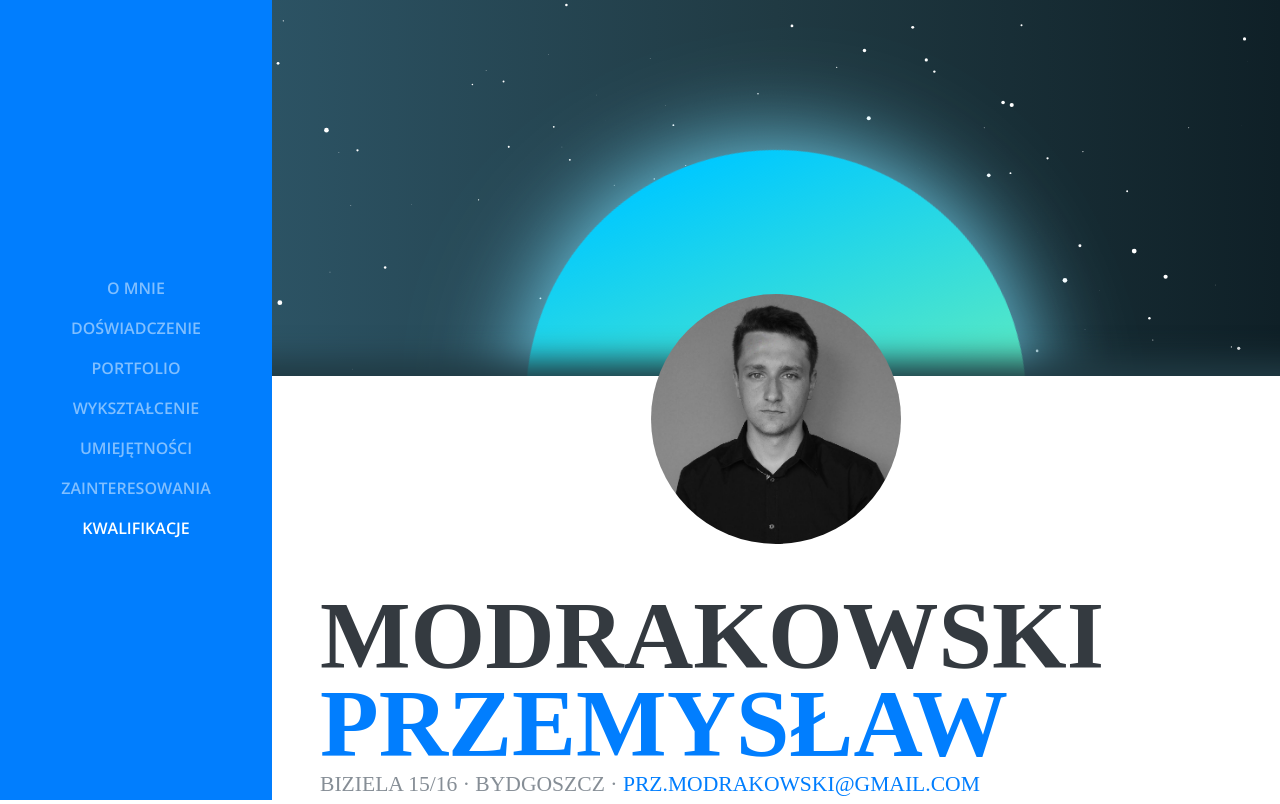
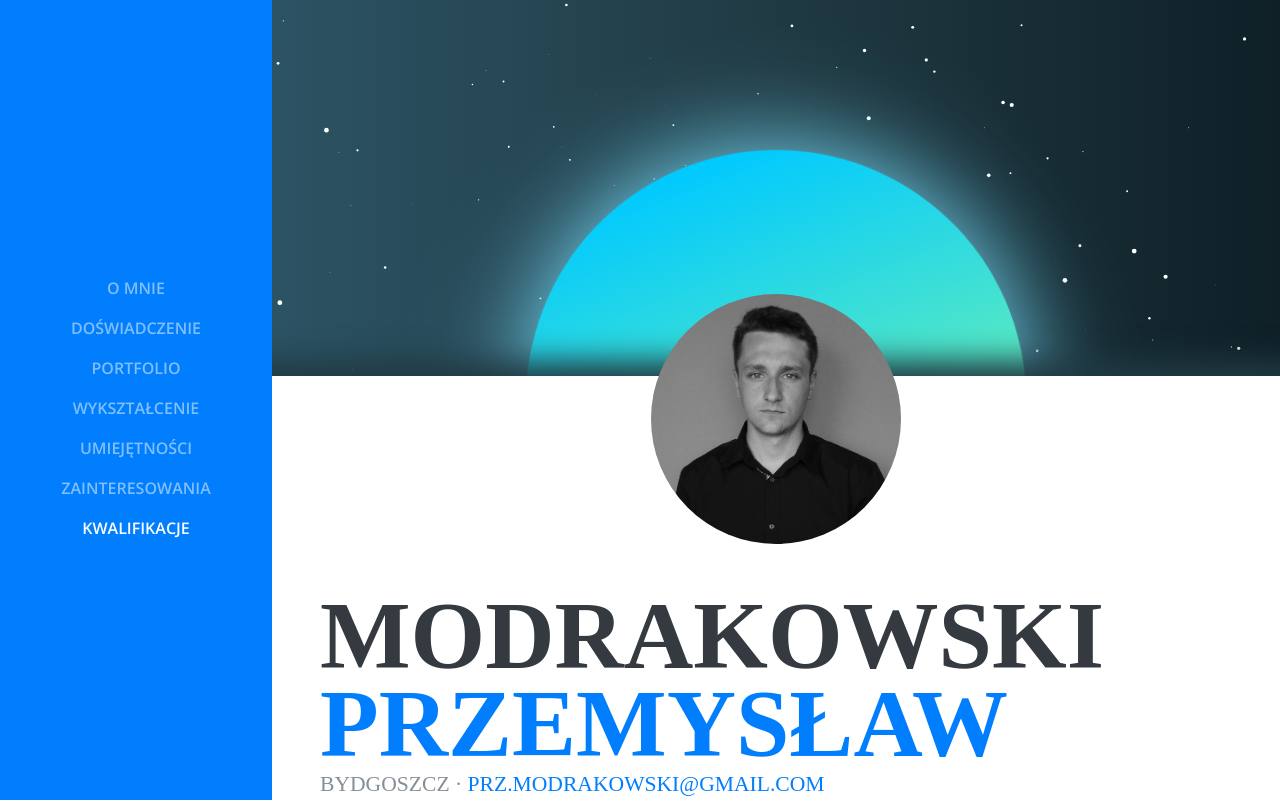
Before and after one commit to Modrak93/portfolio, a plain HTML site: page index.html in a window 1280 px wide. Shown: the top 804 px of the page. Drawn offline with nearby package versions, Linux system fonts and the light colour scheme; a script that the page names is missing; a web font is replaced by a local one.

Commit message:
latest version

```diff
--- a/index.html
+++ b/index.html
@@ -91,7 +91,7 @@
           <h1 class="mb-0">Modrakowski
             <span class="text-primary">Przemysław</span>
           </h1>
-          <div class="subheading mb-3">Biziela 15/16 · Bydgoszcz ·
+          <div class="subheading mb-3">Bydgoszcz ·
             <a href="mailto:>prz.modrakowski@gmail.com">prz.modrakowski@gmail.com</a>
           </div>
           <div class="phone-number mb-3">534 820 243</div>
```
